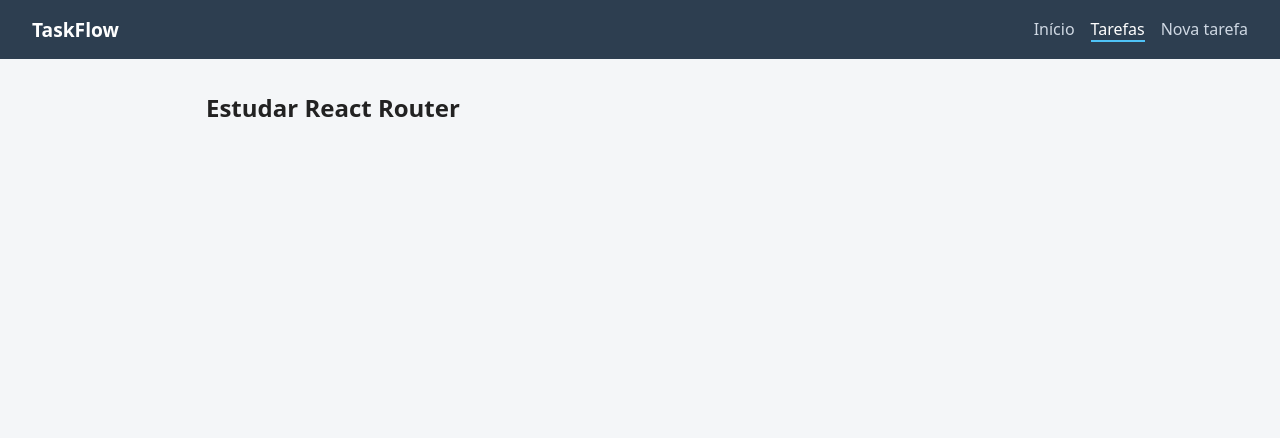
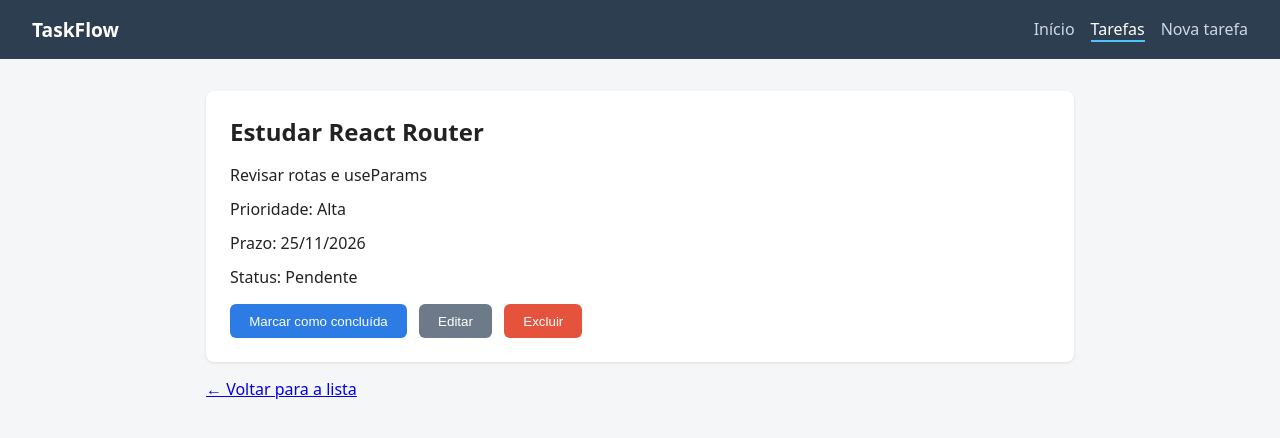
Before and after one commit to thallyson-ryan/taskflow, a React (Vite) app: page /tarefas/1 in a window 1280 px wide. Shown: the top 438 px of the page. Built offline with nearby package versions, Linux system fonts and the light colour scheme.

Commit message:
Implementa detalhe, edição, conclusão e exclusão de tarefas

```diff
--- a/src/pages/DetalheTarefa.jsx
+++ b/src/pages/DetalheTarefa.jsx
@@ -1,8 +1,88 @@
-import { useParams } from 'react-router-dom'
+import { useState } from 'react'
+import { useParams, useNavigate, useLocation, Link } from 'react-router-dom'
+import FormTarefa from '../components/FormTarefa'
+import '../styles/form.css'
 
-export default function DetalheTarefa({ tarefas }) {
+const rotulos = { alta: 'Alta', media: 'Média', baixa: 'Baixa' }
+
+function formatarData(data) {
+  const [ano, mes, dia] = data.split('-')
+  return `${dia}/${mes}/${ano}`
+}
+
+export default function DetalheTarefa({ tarefas, setTarefas }) {
   const { id } = useParams()
+  const navigate = useNavigate()
+  const location = useLocation()
+  const [editando, setEditando] = useState(false)
+  const [confirmando, setConfirmando] = useState(false)
+  const [mensagem, setMensagem] = useState(location.state?.mensagem || '')
+
   const tarefa = tarefas.find((t) => t.id === Number(id))
-  if (!tarefa) return <p>Tarefa não encontrada.</p>
-  return <section><h1>{tarefa.titulo}</h1></section>
+
+  if (!tarefa) {
+    return (
+      <section>
+        <h1>Tarefa não encontrada</h1>
+        <Link to="/tarefas" className="botao">Voltar para a lista</Link>
+      </section>
+    )
+  }
+
+  function alternarConclusao() {
+    setTarefas((prev) => prev.map((t) => (t.id === tarefa.id ? { ...t, concluida: !t.concluida } : t)))
+    setMensagem(tarefa.concluida ? 'Tarefa marcada como pendente.' : 'Tarefa concluída!')
+  }
+
+  function salvarEdicao(dados) {
+    setTarefas((prev) => prev.map((t) => (t.id === tarefa.id ? { ...t, ...dados } : t)))
+    setEditando(false)
+    setMensagem('Alterações salvas.')
+  }
+
+  function excluir() {
+    setTarefas((prev) => prev.filter((t) => t.id !== tarefa.id))
+    navigate('/tarefas')
+  }
+
+  if (editando) {
+    return (
+      <section>
+        <h1>Editar tarefa</h1>
+        <FormTarefa valoresIniciais={tarefa} onSalvar={salvarEdicao} onCancelar={() => setEditando(false)} />
+      </section>
+    )
+  }
+
+  return (
+    <section>
+      {mensagem && <p className="sucesso">{mensagem}</p>}
+      <div className="detalhe">
+        <h1>{tarefa.titulo}</h1>
+        <p>{tarefa.descricao || 'Sem descrição.'}</p>
+        <p>Prioridade: {rotulos[tarefa.prioridade]}</p>
+        <p>Prazo: {formatarData(tarefa.prazo)}</p>
+        <p>Status: {tarefa.concluida ? 'Concluída' : 'Pendente'}</p>
+
+        <div className="acoes">
+          <button className="botao" onClick={alternarConclusao}>
+            {tarefa.concluida ? 'Marcar como pendente' : 'Marcar como concluída'}
+          </button>
+          <button className="botao secundario" onClick={() => setEditando(true)}>Editar</button>
+          <button className="botao perigo" onClick={() => setConfirmando(true)}>Excluir</button>
+        </div>
+
+        {confirmando && (
+          <div className="confirmacao">
+            <p>Tem certeza que deseja excluir esta tarefa?</p>
+            <div className="acoes">
+              <button className="botao perigo" onClick={excluir}>Sim, excluir</button>
+              <button className="botao secundario" onClick={() => setConfirmando(false)}>Cancelar</button>
+            </div>
+          </div>
+        )}
+      </div>
+      <p><Link to="/tarefas">← Voltar para a lista</Link></p>
+    </section>
+  )
 }
```
